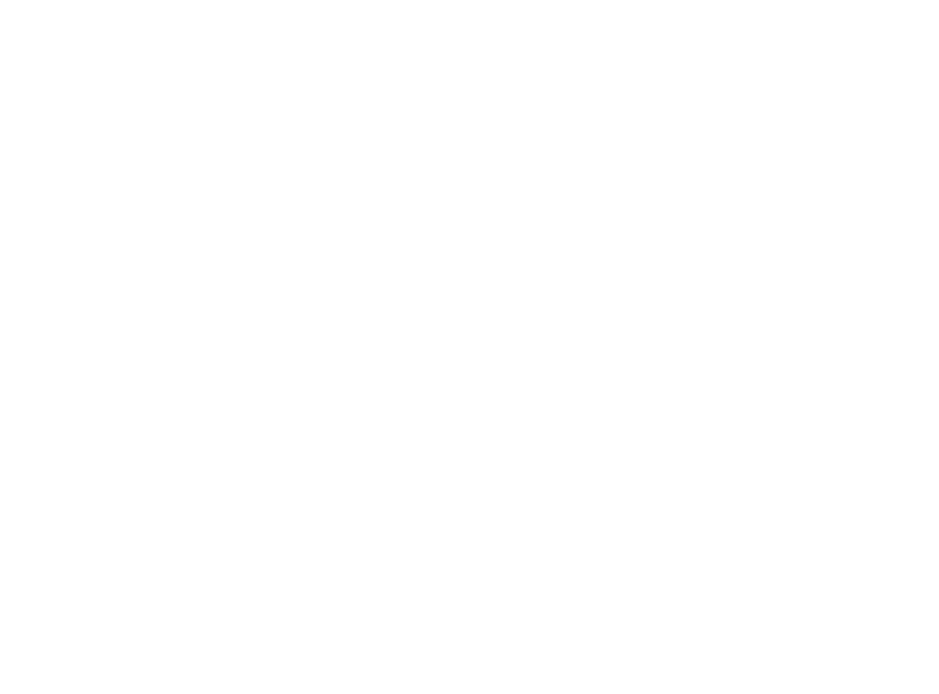
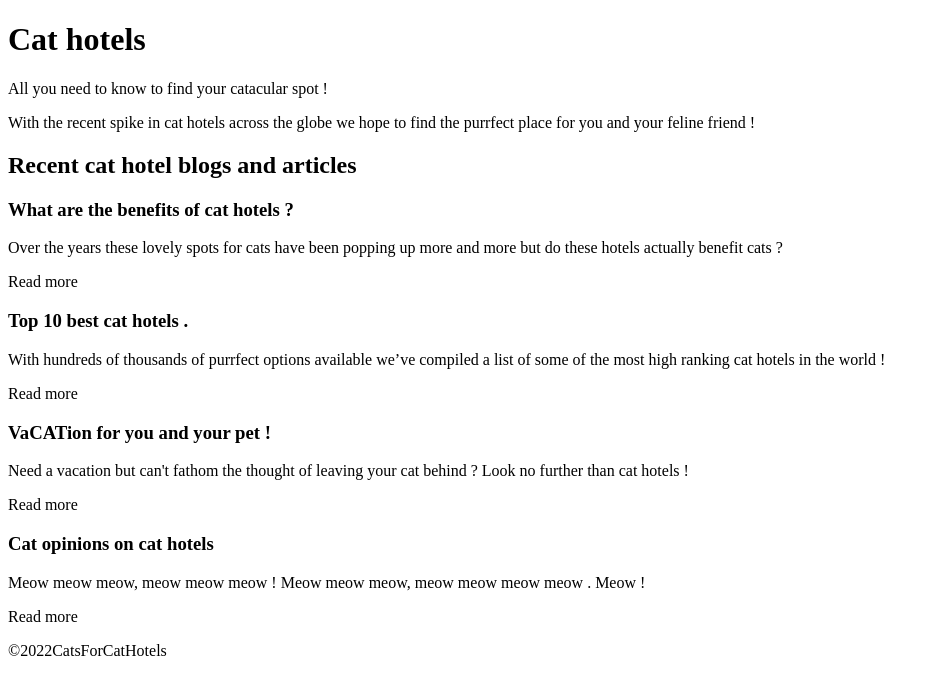
Before and after one commit to fin1k1/Intro-to-HTML, a plain HTML site: page index.html in a window 1280 px wide. Shown: the whole page, without its empty margins (0-939 px from the left). Drawn offline with Linux system fonts and the light colour scheme.

Commit message:
filled in info from doc

```diff
--- a/index.html
+++ b/index.html
@@ -1,9 +1,33 @@
 <!DOCTYPE html>
 <html>
     <head>
-        <title> </title>
+        <title>intro to HTML pratice</title>
     </head>
+
     <body>
+        <h1>Cat hotels</h1>
+        <p>All you need to know to find your catacular spot ! </p>
 
+        <p>With the recent spike in cat hotels across the globe we hope to find the purrfect place for you and your feline friend !</p>
+
+        <h2>Recent cat hotel blogs and articles </h2>
+
+        <h3>What are the benefits of cat hotels ? </h3>
+        <p>Over the years these lovely spots for cats have been popping up more and more but do these hotels actually benefit cats ?</p>
+        <p>Read more</p>
+
+        <h3>Top 10 best cat hotels . </h3>
+        <P>With hundreds of thousands of purrfect options available we’ve compiled a list of some of the most high ranking cat hotels in the world !</P>
+        <p>Read more</p>
+
+        <h3>VaCATion for you and your pet !</h3>
+        <p>Need a vacation but can't fathom the thought of leaving your cat behind ? Look no further than cat hotels !</p>
+        <p>Read more</p>
+
+        <h3>Cat opinions on cat hotels</h3>
+        <p>Meow meow meow, meow meow meow ! Meow meow meow, meow meow meow meow . Meow !</p>
+        <p>Read more</p>
+
+        <p>©2022CatsForCatHotels</p>
     </body>
 </html>
```
